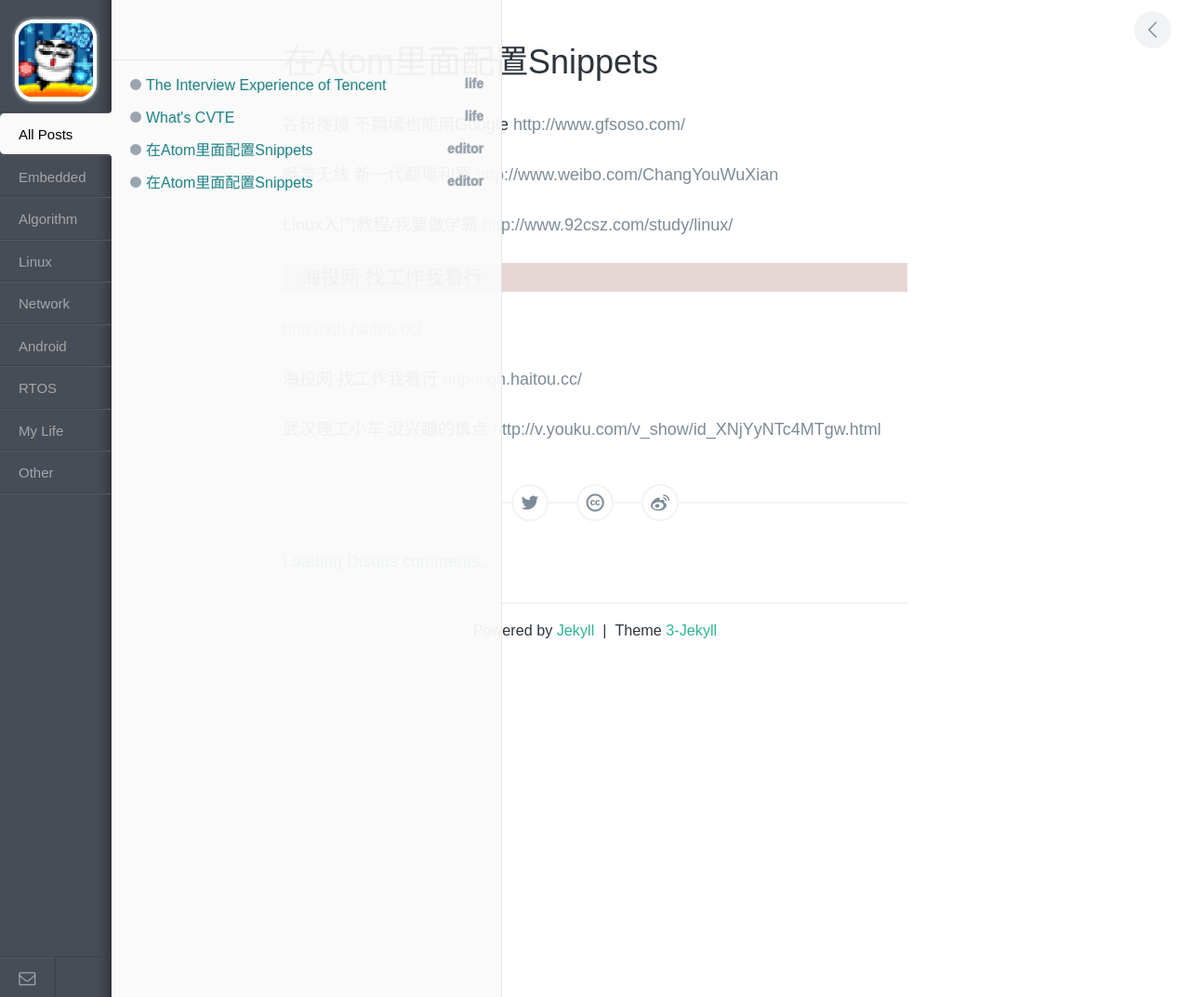
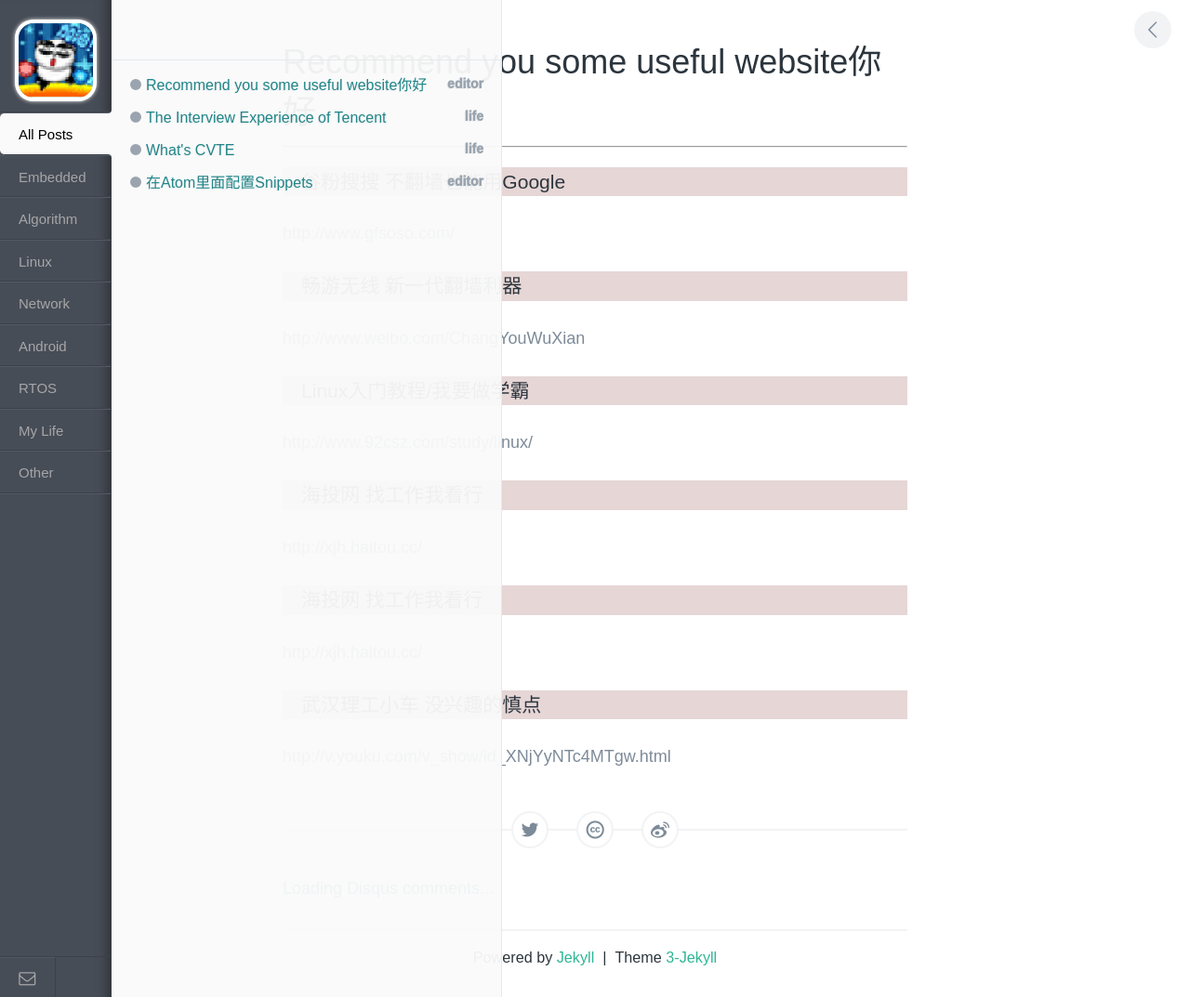
Before and after one commit to xnzaa/xnzaa.github.io, a Jekyll site: the page built from _posts/2014-12-14-recommend-some-useful-website.md, in a window 1280 px wide. Shown: the whole page at 93% size. Built offline with Jekyll 4.4.1, drawn with Linux system fonts in a browser that asks for light colours; comment, search, counter and statistics services are not loaded.

Commit message:
change index

```diff
--- a/_posts/2014-12-14-recommend-some-useful-website.md
+++ b/_posts/2014-12-14-recommend-some-useful-website.md
@@ -1,24 +1,25 @@
 ---
 layout: post
-title:  "在Atom里面配置Snippets"
-date:    2014-10-15 20:22
+title:  "Recommend you some useful website你好"
+date:   2014-12-15 00:38:39
 categories: editor
 ---
+---
 
-谷粉搜搜 不翻墙也能用Google
+### 谷粉搜搜 不翻墙也能用Google
 [http://www.gfsoso.com/](http://www.gfsoso.com/)
 
-畅游无线 新一代翻墙利器
+### 畅游无线 新一代翻墙利器
 [http://www.weibo.com/ChangYouWuXian](http://www.weibo.com/ChangYouWuXian)
 
-Linux入门教程/我要做学霸
+### Linux入门教程/我要做学霸
 [http://www.92csz.com/study/linux/](http://www.92csz.com/study/linux/)
 
 ### 海投网 找工作我看行
 [http://xjh.haitou.cc/](http://xjh.haitou.cc/)
 
-海投网 找工作我看行
+### 海投网 找工作我看行
 [http://xjh.haitou.cc/](http://xjh.haitou.cc/)
 
-武汉理工小车 没兴趣的慎点
+### 武汉理工小车 没兴趣的慎点
 [http://v.youku.com/v_show/id_XNjYyNTc4MTgw.html](http://v.youku.com/v_show/id_XNjYyNTc4MTgw.html)
```
